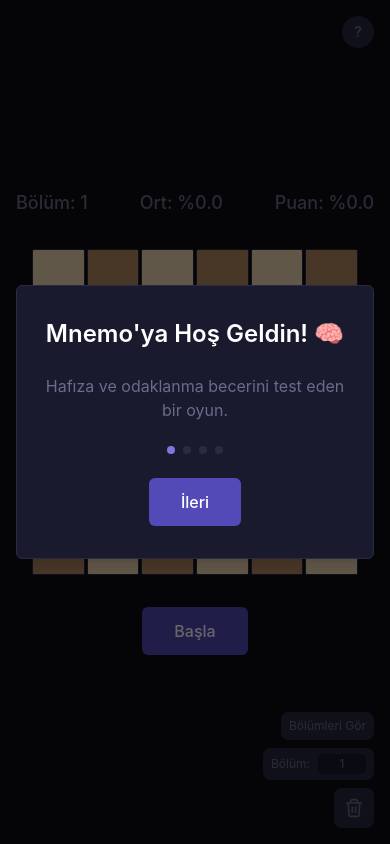
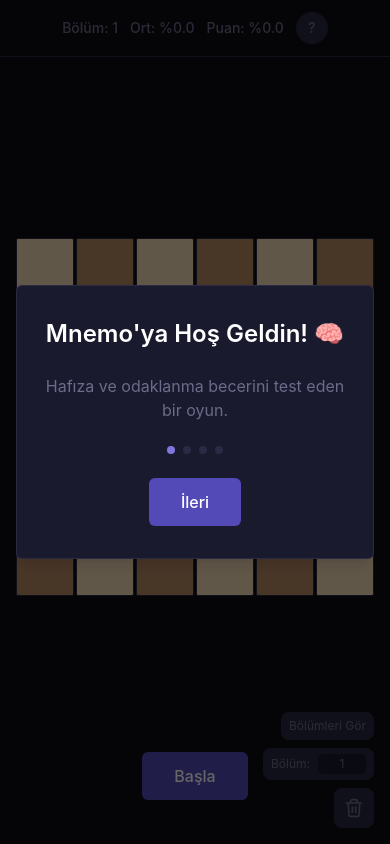
Before and after one commit to RedzhepT/mnemo, a React (Vite) app: page / in a window 390 px wide. Built offline with nearby package versions, Linux system fonts and the light colour scheme.

Commit message:
feat: sonraki tur butonu, scrollbar fix, mobil level select

```diff
--- a/src/App.tsx
+++ b/src/App.tsx
@@ -1,6 +1,6 @@
 import { useEffect, useState } from "react";
 import { Grid } from "./components/Grid";
-import { HelpModal } from "./components/HelpModal";
+import { HelpButton, HelpModal } from "./components/HelpModal";
 import { LevelSelect } from "./components/LevelSelect";
 import { Onboarding, ONBOARDING_SEEN_KEY } from "./components/Onboarding";
 import { useGame, EMOJI_MAP } from "./hooks/useGame";
@@ -38,6 +38,7 @@ function calculateRoundAverage(roundHistory: number[]): number {
 function App() {
   const [showLevelSelect, setShowLevelSelect] = useState(false);
   const [showOnboarding, setShowOnboarding] = useState(false);
+  const [helpOpen, setHelpOpen] = useState(false);
 
   const {
     phase,
@@ -90,23 +91,34 @@ function App() {
     }
   }, [levelComplete]);
 
+  const showEmojiInfo = isEmojiMode && activeCategoryEmojis !== null;
+  const showClickPrompt =
+    isEmojiMode && phase === "input" && currentInputCategory !== null;
+
   return (
     <>
-      <HelpModal />
-
       {showOnboarding && (
         <Onboarding onComplete={() => setShowOnboarding(false)} />
       )}
 
-      <div className="flex min-h-svh flex-col items-center justify-center gap-8 bg-mnemo-bg px-4 py-8">
-        <header className="flex w-full max-w-md items-center justify-between gap-4 text-lg font-medium text-mnemo-hud">
-          <span>Bölüm: {level}</span>
-          <span>Ort: %{formattedAverage}</span>
-          <span>Puan: %{score.toFixed(1)}</span>
+      <HelpModal isOpen={helpOpen} onClose={() => setHelpOpen(false)} />
+
+      <div className="flex h-svh min-h-0 flex-col overflow-hidden bg-mnemo-bg">
+        <header className="mnemo-hud shrink-0 px-4 py-3">
+          <div className="mx-auto flex w-full max-w-lg items-center justify-center gap-3 text-sm font-medium text-mnemo-hud sm:gap-4 sm:text-base">
+            <span className="whitespace-nowrap">Bölüm: {level}</span>
+            <span className="whitespace-nowrap">Ort: %{formattedAverage}</span>
+            <span className="whitespace-nowrap">Puan: %{score.toFixed(1)}</span>
+            <HelpButton
+              isOpen={helpOpen}
+              onClick={() => setHelpOpen((previous) => !previous)}
+            />
+          </div>
         </header>
 
+        <div className="flex min-h-0 flex-1 flex-col overflow-hidden px-4 pb-3">
           {isPaused ? (
-          <section className="flex w-full max-w-md flex-col items-center gap-6 rounded-[6px] border border-mnemo-border bg-mnemo-cell px-6 py-10 text-center">
+            <section className="mx-auto flex w-full max-w-md flex-1 flex-col items-center justify-center gap-6 rounded-[6px] border border-mnemo-border bg-mnemo-cell px-6 py-8 text-center">
             <h2 className="text-2xl font-semibold text-white">
               Oyun duraklatıldı
             </h2>
@@ -123,7 +135,7 @@ function App() {
             </button>
           </section>
           ) : levelComplete && !isPaused ? (
-          <section className="flex w-full max-w-md flex-col items-center gap-6 rounded-[6px] border border-mnemo-border bg-mnemo-cell px-6 py-10 text-center">
+            <section className="mx-auto flex w-full max-w-md flex-1 flex-col items-center justify-center gap-6 rounded-[6px] border border-mnemo-border bg-mnemo-cell px-6 py-8 text-center">
             <h2 className="text-2xl font-semibold text-mnemo-primary-hover">
               Bölüm Tamamlandı!
             </h2>
@@ -148,23 +160,29 @@ function App() {
             </div>
             </section>
           ) : (
-          <>
-            {isEmojiMode && activeCategoryEmojis !== null && (
-              <p className="text-sm text-mnemo-hud">
-                Bölüm emojileri: {EMOJI_MAP[activeCategoryEmojis[0]]}{" "}
-                {EMOJI_MAP[activeCategoryEmojis[1]]}
+            <div className="mx-auto flex h-full min-h-0 w-full max-w-lg flex-col">
+              <p
+                className={`flex h-5 shrink-0 items-center justify-center text-sm text-mnemo-hud ${
+                  showEmojiInfo ? "visible" : "invisible"
+                }`}
+              >
+                {showEmojiInfo && activeCategoryEmojis !== null
+                  ? `Bölüm emojileri: ${EMOJI_MAP[activeCategoryEmojis[0]]} ${EMOJI_MAP[activeCategoryEmojis[1]]}`
+                  : " "}
               </p>
-            )}
 
-            {isEmojiMode &&
-              phase === "input" &&
-              currentInputCategory !== null && (
-                <p className="text-2xl font-semibold text-white">
-                  Şimdi tıkla: {EMOJI_MAP[currentInputCategory]}
+              <p
+                className={`flex h-10 shrink-0 items-center justify-center text-xl font-semibold text-white sm:text-2xl ${
+                  showClickPrompt ? "visible" : "invisible"
+                }`}
+              >
+                {showClickPrompt && currentInputCategory !== null
+                  ? `Şimdi tıkla: ${EMOJI_MAP[currentInputCategory]}`
+                  : " "}
               </p>
-              )}
 
-            <main className="w-full">
+              <main className="relative min-h-0 w-full flex-1">
+                <div className="absolute inset-0 m-auto aspect-square max-h-full max-w-full">
                   <Grid
                     gridSize={gridSize}
                     sequence={sequence}
@@ -178,7 +196,19 @@ function App() {
                     currentInputCategory={currentInputCategory}
                     onCellClick={handleCellClick}
                   />
+                </div>
               </main>
+
+              <div className="flex h-[7.25rem] shrink-0 flex-col items-center justify-center gap-2 pt-1">
+                {phase === "result" && (
+                  <button
+                    type="button"
+                    className={buttonClassName}
+                    onClick={startGame}
+                  >
+                    Sonraki Tur
+                  </button>
+                )}
 
                 {showStartButton && (
                   <button
@@ -199,19 +229,19 @@ function App() {
                     Ara Ver
                   </button>
                 )}
-          </>
+              </div>
+            </div>
           )}
+        </div>
       </div>
 
       {showLevelSelect && (
-        <div className="fixed inset-0 z-40 flex items-start justify-center overflow-y-auto bg-black/50 px-4 py-8">
-          <div className="w-full max-w-2xl">
+        <div className="fixed inset-0 z-40 flex items-center justify-center bg-black/50 p-3 sm:p-4">
           <LevelSelect
             currentLevel={level}
             onSelectLevel={handleLevelSelect}
             onClose={() => setShowLevelSelect(false)}
           />
-          </div>
         </div>
       )}
 
--- a/src/components/Grid.tsx
+++ b/src/components/Grid.tsx
@@ -76,7 +76,7 @@ export function Grid({
 
   return (
     <div
-      className={`grid w-full max-w-md gap-0.5 ${gridColsClass} mx-auto px-4 sm:max-w-lg`}
+      className={`grid h-full w-full gap-0.5 ${gridColsClass}`}
     >
       {Array.from({ length: cellCount }, (_, index) => (
         <Cell
--- a/src/components/HelpModal.tsx
+++ b/src/components/HelpModal.tsx
@@ -8,27 +8,42 @@ const HELP_RULES = [
   "Son 10 turun ortalaması %90 üzerinde → bölüm tamamlandı",
 ] as const;
 
-// Sağ üst köşede sabit yardım butonu ve kural özeti modalını render eder
-export function HelpModal() {
-  const [isOpen, setIsOpen] = useState(false);
+export interface HelpButtonProps {
+  isOpen: boolean;
+  onClick: () => void;
+}
 
+// HUD satırındaki yardım tetikleyici butonunu render eder
+export function HelpButton({ isOpen, onClick }: HelpButtonProps) {
   return (
-    <>
     <button
       type="button"
       title="Yardım"
       aria-label="Yardım"
       aria-expanded={isOpen}
-        className="fixed top-4 right-4 z-50 flex h-8 w-8 items-center justify-center rounded-full bg-[#2A2A45] text-sm font-semibold text-[#6B6B8A] transition-colors hover:bg-[#3A3A60] hover:text-[#F0D9B5] active:scale-95"
-        onClick={() => setIsOpen((previous) => !previous)}
+      className="flex h-8 w-8 shrink-0 items-center justify-center rounded-full bg-[#2A2A45] text-sm font-semibold text-[#6B6B8A] transition-colors hover:bg-[#3A3A60] hover:text-[#F0D9B5] active:scale-95"
+      onClick={onClick}
     >
       ?
     </button>
+  );
+}
 
-      {isOpen && (
+export interface HelpModalProps {
+  isOpen: boolean;
+  onClose: () => void;
+}
+
+// Yardım kural özeti modalını render eder
+export function HelpModal({ isOpen, onClose }: HelpModalProps) {
+  if (!isOpen) {
+    return null;
+  }
+
+  return (
     <div
-          className="fixed inset-0 z-[55] flex items-start justify-center bg-black/50 px-4 pt-16"
-          onClick={() => setIsOpen(false)}
+      className="fixed inset-0 z-[55] flex items-start justify-center bg-black/50 px-4 pt-20"
+      onClick={onClose}
     >
       <section
         className="w-full max-w-sm rounded-[6px] border border-mnemo-border bg-mnemo-cell px-5 py-6 shadow-lg"
@@ -47,7 +62,20 @@ export function HelpModal() {
         </ul>
       </section>
     </div>
-      )}
+  );
+}
+
+// Yardım butonu ve modal state'ini birlikte yönetir
+export function HelpWidget() {
+  const [isOpen, setIsOpen] = useState(false);
+
+  return (
+    <>
+      <HelpButton
+        isOpen={isOpen}
+        onClick={() => setIsOpen((previous) => !previous)}
+      />
+      <HelpModal isOpen={isOpen} onClose={() => setIsOpen(false)} />
     </>
   );
 }
--- a/src/components/LevelSelect.tsx
+++ b/src/components/LevelSelect.tsx
@@ -19,36 +19,88 @@ function getShowSpeedLabel(showTimeMs: number): string {
   return SHOW_SPEED_LABELS[showTimeMs] ?? `${showTimeMs}ms`;
 }
 
-// Oyun modunu tablo için etiket olarak döner
+// Oyun modunu etiket olarak döner
 function getModeLabel(mode: "normal" | "emoji"): string {
   return mode === "normal" ? "Normal" : "🐱🐻 Emoji";
 }
 
 const LEVELS = Array.from({ length: MAX_LEVEL }, (_, index) => index + 1);
 
-// Bölüm tamamlandığında sonraki bölüm seçim tablosunu render eder
+// Bölüm seçim tablosunu ve mobil kart listesini render eder
 export function LevelSelect({
   currentLevel,
   onSelectLevel,
   onClose,
 }: LevelSelectProps) {
   return (
-    <section className="relative flex w-full max-w-2xl flex-col gap-5 rounded-[6px] border border-mnemo-border bg-mnemo-cell px-4 py-6 sm:px-6 sm:py-8">
+    <section className="flex max-h-[calc(100svh-2rem)] w-full max-w-2xl flex-col overflow-hidden rounded-[6px] border border-mnemo-border bg-mnemo-cell">
+      <div className="relative shrink-0 border-b border-mnemo-border px-3 py-3 sm:px-6 sm:py-4">
         <button
           type="button"
           aria-label="Kapat"
           title="Kapat"
-        className="absolute right-3 top-3 flex h-7 w-7 items-center justify-center rounded-[6px] bg-[#2A2A45] text-sm text-[#6B6B8A] transition-colors hover:bg-[#3A3A60] hover:text-[#F0D9B5] active:scale-95"
+          className="absolute right-2 top-2 z-10 flex h-8 w-8 items-center justify-center rounded-[6px] bg-[#2A2A45] text-base text-[#6B6B8A] transition-colors hover:bg-[#3A3A60] hover:text-[#F0D9B5] active:scale-95 sm:right-4 sm:top-3"
           onClick={onClose}
         >
           ×
         </button>
 
-      <h2 className="text-center text-xl font-semibold text-[#F0D9B5] sm:text-2xl">
+        <h2 className="pr-10 text-center text-lg font-semibold text-[#F0D9B5] sm:text-2xl">
           Sonraki Bölümü Seç
         </h2>
+      </div>
 
-      <div className="overflow-x-auto rounded-[6px] border border-mnemo-border">
+      <div className="min-h-0 flex-1 overflow-y-auto px-3 py-3 sm:px-6 sm:py-4">
+        <ul className="flex flex-col gap-2 md:hidden">
+          {LEVELS.map((levelNumber) => {
+            const config = getLevelConfig(levelNumber);
+            const isCurrentLevel = levelNumber === currentLevel;
+
+            return (
+              <li key={levelNumber}>
+                <button
+                  type="button"
+                  aria-label={`Bölüm ${levelNumber} seç`}
+                  aria-current={isCurrentLevel ? "true" : undefined}
+                  className={`w-full rounded-[6px] border p-3 text-left transition-colors active:scale-[0.99] ${
+                    isCurrentLevel
+                      ? "border-[#B58863]/60 bg-[#B58863]/25 text-[#F0D9B5]"
+                      : "border-mnemo-border bg-mnemo-bg/40 text-mnemo-hud hover:bg-[#F0D9B5]/10 hover:text-[#F0D9B5]"
+                  }`}
+                  onClick={() => onSelectLevel(levelNumber)}
+                >
+                  <div className="flex items-center justify-between gap-2">
+                    <span className="text-2xl font-semibold">
+                      Bölüm {levelNumber}
+                      {isCurrentLevel ? " ✓" : ""}
+                    </span>
+                    <span className="text-xs sm:text-sm">
+                      {getModeLabel(config.mode)}
+                    </span>
+                  </div>
+                  <div className="mt-2 grid grid-cols-3 gap-2 text-xs sm:text-sm">
+                    <div>
+                      <span className="block text-[#F0D9B5]/60">Grid</span>
+                      <span>
+                        {config.gridSize}×{config.gridSize}
+                      </span>
+                    </div>
+                    <div>
+                      <span className="block text-[#F0D9B5]/60">Kare</span>
+                      <span>{config.sequenceLength}</span>
+                    </div>
+                    <div>
+                      <span className="block text-[#F0D9B5]/60">Hız</span>
+                      <span>{getShowSpeedLabel(config.showTimeMs)}</span>
+                    </div>
+                  </div>
+                </button>
+              </li>
+            );
+          })}
+        </ul>
+
+        <div className="hidden overflow-x-auto rounded-[6px] border border-mnemo-border md:block">
           <table className="w-full min-w-[36rem] border-collapse text-left text-sm">
             <thead>
               <tr className="border-b border-mnemo-border bg-[#2A2A45] text-[#F0D9B5]">
@@ -65,7 +117,10 @@ export function LevelSelect({
                 const isCurrentLevel = levelNumber === currentLevel;
 
                 return (
-                <tr key={levelNumber} className="border-b border-mnemo-border/60">
+                  <tr
+                    key={levelNumber}
+                    className="border-b border-mnemo-border/60"
+                  >
                     <td colSpan={5} className="p-0">
                       <button
                         type="button"
@@ -85,7 +140,9 @@ export function LevelSelect({
                         <span className="px-3 py-2.5">
                           {config.gridSize}×{config.gridSize}
                         </span>
-                      <span className="px-3 py-2.5">{config.sequenceLength}</span>
+                        <span className="px-3 py-2.5">
+                          {config.sequenceLength}
+                        </span>
                         <span className="px-3 py-2.5">
                           {getShowSpeedLabel(config.showTimeMs)}
                         </span>
@@ -100,6 +157,7 @@ export function LevelSelect({
             </tbody>
           </table>
         </div>
+      </div>
     </section>
   );
 }
--- a/src/index.css
+++ b/src/index.css
@@ -11,3 +11,18 @@
   --color-mnemo-yellow: #ef9f27;
   --radius-mnemo-cell: 6px;
 }
+
+html,
+body {
+  overflow: hidden;
+  height: 100%;
+}
+
+#root {
+  height: 100%;
+  overflow: hidden;
+}
+
+.mnemo-hud {
+  border-bottom: 1px solid var(--color-mnemo-border);
+}
```
Lines whose indentation alone changed are shown as unchanged.
